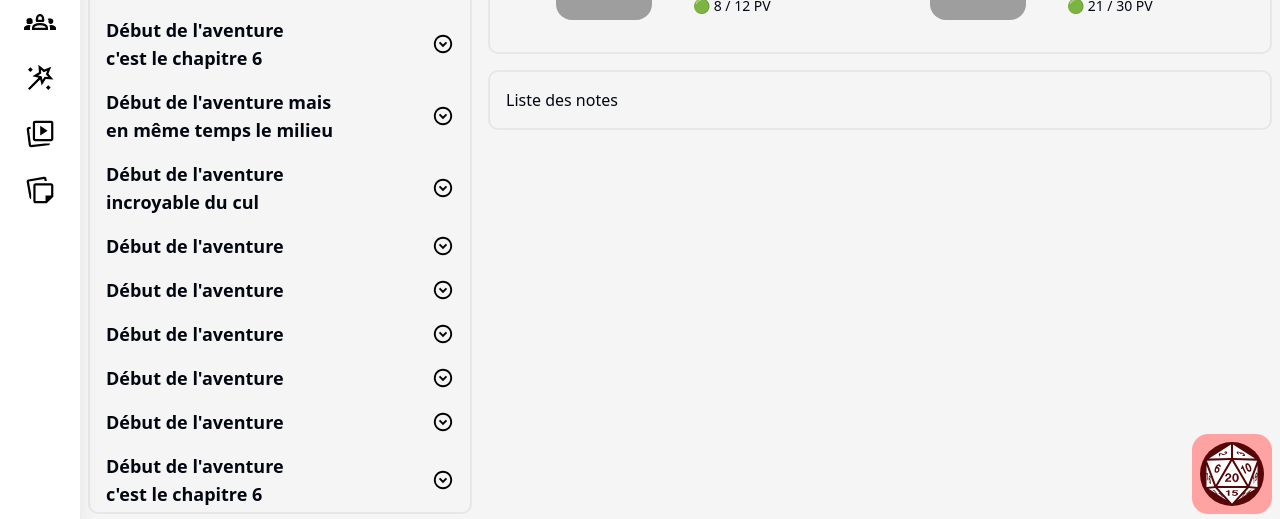
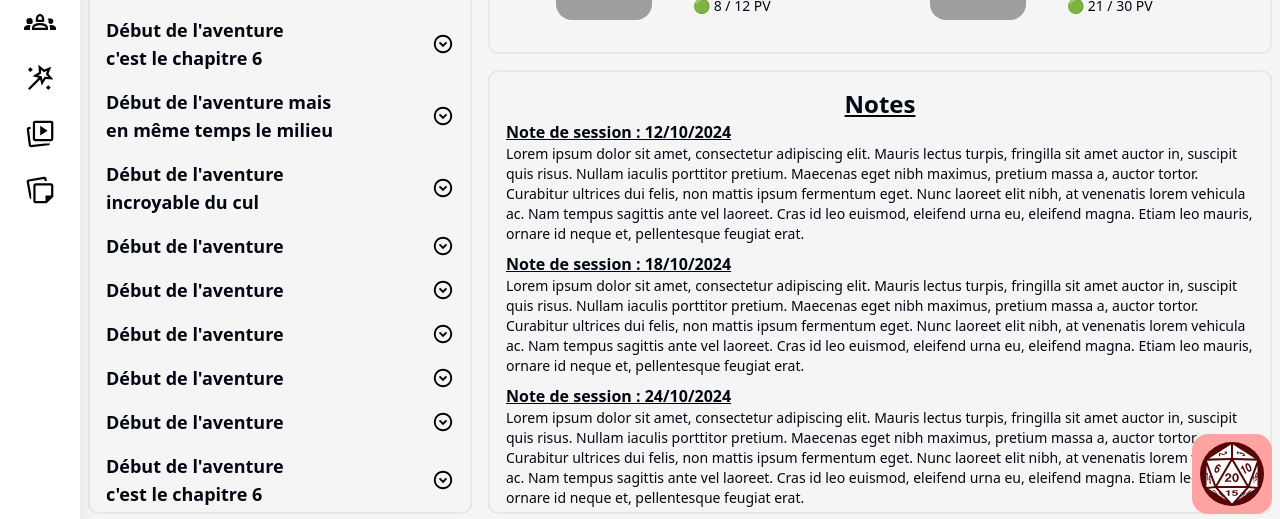
Before and after one commit to Mickael-Desclaux/Front_GameMasterCompanion, a React (Vite) app: page /campaign/1 in a window 1280 px wide. Shown: the part 278-797 px from the top of the page. Built offline with nearby package versions, Linux system fonts and the light colour scheme; grey boxes are pictures that could not be loaded.

Commit message:
Handle notes display in campaign page

```diff
--- a/src/fakeData/data.ts
+++ b/src/fakeData/data.ts
@@ -373,5 +373,35 @@ export const campaignData = {
                 "eleifend urna eu, eleifend magna. Etiam leo mauris, ornare id neque et, pellentesque feugiat erat.",
             updatedAt: "26/07/2025"
         },
+        {
+            id: 4,
+            title: "Note de session : 12/10/2024",
+            content: "Lorem ipsum dolor sit amet, consectetur adipiscing elit. Mauris lectus turpis, fringilla " +
+                "sit amet auctor in, suscipit quis risus. Nullam iaculis porttitor pretium. Maecenas eget nibh maximus, " +
+                "pretium massa a, auctor tortor. Curabitur ultrices dui felis, non mattis ipsum fermentum eget. Nunc laoreet " +
+                "elit nibh, at venenatis lorem vehicula ac. Nam tempus sagittis ante vel laoreet. Cras id leo euismod, " +
+                "eleifend urna eu, eleifend magna. Etiam leo mauris, ornare id neque et, pellentesque feugiat erat.",
+            updatedAt: "24/07/2025"
+        },
+        {
+            id: 5,
+            title: "Note de session : 18/10/2024",
+            content: "Lorem ipsum dolor sit amet, consectetur adipiscing elit. Mauris lectus turpis, fringilla " +
+                "sit amet auctor in, suscipit quis risus. Nullam iaculis porttitor pretium. Maecenas eget nibh maximus, " +
+                "pretium massa a, auctor tortor. Curabitur ultrices dui felis, non mattis ipsum fermentum eget. Nunc laoreet " +
+                "elit nibh, at venenatis lorem vehicula ac. Nam tempus sagittis ante vel laoreet. Cras id leo euismod, " +
+                "eleifend urna eu, eleifend magna. Etiam leo mauris, ornare id neque et, pellentesque feugiat erat.",
+            updatedAt: "25/07/2025"
+        },
+        {
+            id: 6,
+            title: "Note de session : 24/10/2024",
+            content: "Lorem ipsum dolor sit amet, consectetur adipiscing elit. Mauris lectus turpis, fringilla " +
+                "sit amet auctor in, suscipit quis risus. Nullam iaculis porttitor pretium. Maecenas eget nibh maximus, " +
+                "pretium massa a, auctor tortor. Curabitur ultrices dui felis, non mattis ipsum fermentum eget. Nunc laoreet " +
+                "elit nibh, at venenatis lorem vehicula ac. Nam tempus sagittis ante vel laoreet. Cras id leo euismod, " +
+                "eleifend urna eu, eleifend magna. Etiam leo mauris, ornare id neque et, pellentesque feugiat erat.",
+            updatedAt: "26/07/2025"
+        },
     ]
 }
--- a/src/pages/campaign.tsx
+++ b/src/pages/campaign.tsx
@@ -17,8 +17,8 @@ function ChapterDetails({id, title, description}: ChapterDetailsProps) {
     return (
         <li className="pb-4">
             <div className="flex flex-col w-full justify-center">
-                <div className="font-bold flex flex-row">
-                    <NavLink to={`/chapter/${id}`} className="flex w-full flex-wrap text-balance justify-start text-lg">
+                <div className="font-bold flex flex-row items-center">
+                    <NavLink to={`chapter/${id}`} className="flex w-full flex-wrap text-balance justify-start text-lg">
                         {title}
                     </NavLink>
                     <div className="flex justify-end">
@@ -78,8 +78,20 @@ export default function CampaignPage() {
                                 ))}
                             </div>
                         </div>
-                        <div className="border-2 border-gray-200 rounded-lg m-2 p-4">
-                            <h2>Liste des notes</h2>
+                        <div className="border-2 border-gray-200 rounded-lg m-2 p-4 overflow-auto">
+                            <h2 className="font-bold text-2xl underline text-center">Notes</h2>
+                            <ul>
+                                {campaignData.notes.map((note) => (
+                                    <li key={note.id} className="pb-2">
+                                        <div className="font-bold underline">
+                                            {note.title}
+                                        </div>
+                                        <div className="text-sm">
+                                            {note.content}
+                                        </div>
+                                    </li>
+                                ))}
+                            </ul>
                         </div>
                     </div>
                 </div>
```
